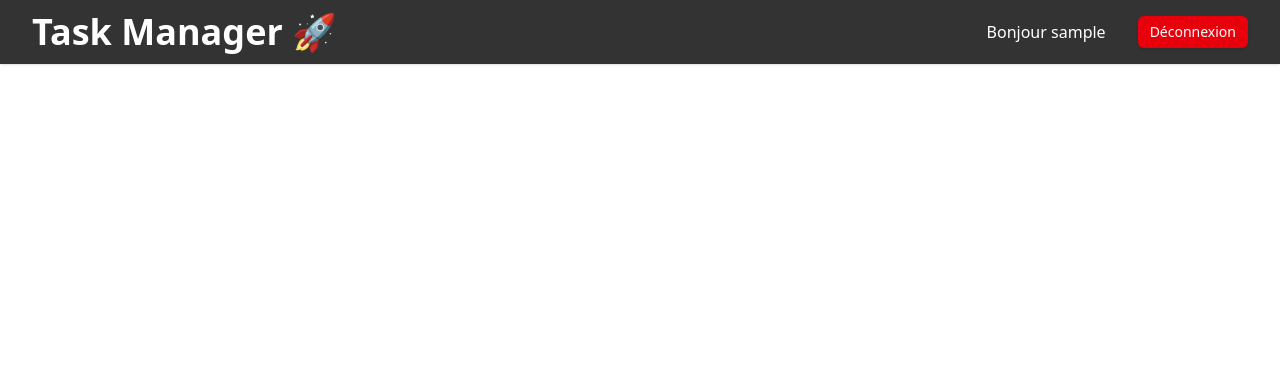
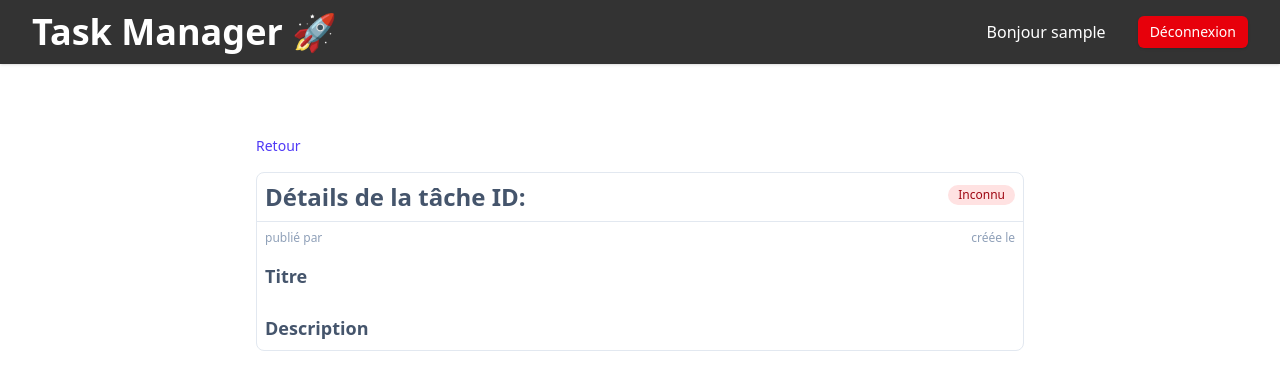
Before and after one commit to Louisrca/angular-task-manager, an Angular app in the folder web/: page /task/1 in a window 1280 px wide. Before the commit this address led to /. Shown: the top 390 px of the page. Built offline with nearby package versions, Linux system fonts and the light colour scheme; no server answers; sample sign-in values are in the browser's storage.

Commit message:
part-1: Vue Détail (Routing)

```diff
--- a/web/src/app/app.config.ts
+++ b/web/src/app/app.config.ts
@@ -1,14 +1,21 @@
 import { ApplicationConfig, provideBrowserGlobalErrorListeners } from '@angular/core';
-import {provideRouter, withComponentInputBinding} from '@angular/router';
+import { provideRouter, withComponentInputBinding } from '@angular/router';
+import { registerLocaleData } from '@angular/common';
+import localeFr from '@angular/common/locales/fr';
 
 import { routes } from './app.routes';
-import {provideHttpClient, withFetch, withInterceptors} from '@angular/common/http';
-import {authInterceptorInterceptor} from './core/auth/interceptors/auth-interceptor-interceptor';
+import { provideHttpClient, withFetch, withInterceptors } from '@angular/common/http';
+import { authInterceptorInterceptor } from './core/auth/interceptors/auth-interceptor-interceptor';
+import { DATE_PIPE_DEFAULT_OPTIONS } from '@angular/common';
 
 export const appConfig: ApplicationConfig = {
   providers: [
     provideBrowserGlobalErrorListeners(),
     provideRouter(routes, withComponentInputBinding()),
-    provideHttpClient(withFetch(), withInterceptors([authInterceptorInterceptor]))
-  ]
+    provideHttpClient(withFetch(), withInterceptors([authInterceptorInterceptor])),
+    {
+      provide: DATE_PIPE_DEFAULT_OPTIONS,
+      useValue: { dateFormat: 'longDate', dateLocale: registerLocaleData(localeFr) },
+    },
+  ],
 };
--- /dev/null
+++ b/web/src/app/features/task/details-task/details-task.html
@@ -0,0 +1,34 @@
+<div class="flex flex-col gap-4 max-w-3xl mx-auto mt-18">
+  <div class="text-sm text-indigo-600 hover:underline w-fit">
+    <button class="cursor-pointer" (click)="goBack()">Retour</button>
+  </div>
+  <div class="border border-slate-200 rounded-lg">
+    <div class="flex flex-col border-b border-b-slate-200 rounded-t-lg p-2">
+      <div class="flex flex-row justify-between">
+        <h1 class="text-2xl font-semibold text-slate-600">
+          Détails de la tâche ID: {{ task()?.id }}
+        </h1>
+        <app-status-badge [status]="task()?.status"></app-status-badge>
+      </div>
+    </div>
+
+    <div class="p-2 flex flex-col gap-4">
+      <div flex class="flex flex-row justify-between">
+        <span class="text-xs text-slate-400"> publié par {{ task()?.user?.username }} </span>
+        <span class="text-xs text-slate-400"> créée le {{ task()?.createdAt | date }} </span>
+      </div>
+      <div class="mb-2">
+        <p class="text-lg text-slate-600 font-bold">Titre</p>
+        <p>
+          {{ task()?.title }}
+        </p>
+      </div>
+      <div>
+        <p class="text-lg text-slate-600 font-bold">Description</p>
+        <p>
+          {{ task()?.description }}
+        </p>
+      </div>
+    </div>
+  </div>
+</div>
--- /dev/null
+++ b/web/src/app/features/task/details-task/details-task.ts
@@ -0,0 +1,37 @@
+import { Component, inject, Input, signal } from '@angular/core';
+import { StatusBadge } from '../../../shared/status-badge/status-badge';
+import { Tasks } from '../interfaces/tasks';
+import { TaskService } from '../services/taskService';
+import { DatePipe } from '@angular/common';
+
+@Component({
+  selector: 'app-details-task',
+  templateUrl: './details-task.html',
+  imports: [StatusBadge, DatePipe],
+})
+export class DetailsTask {
+  taskService = inject(TaskService);
+
+  @Input() id?: string;
+
+  task = signal<Tasks | null>(null);
+
+  ngOnInit() {
+    if (this.id) {
+      this.taskService.getTaskById(+this.id).subscribe({
+        next: (task: Tasks) => {
+          const taskData = {
+            ...task,
+            targetUserId: task.user?.id ? task.user.id.toString() : null,
+          };
+          this.task.set(taskData);
+        },
+        error: () => console.log('error'),
+      });
+    }
+  }
+
+  goBack() {
+    window.history.back();
+  }
+}
--- /dev/null
+++ b/web/src/app/shared/status-badge/status-badge.html
@@ -0,0 +1,6 @@
+<span
+  class="inline-flex items-center rounded-full px-2.5 py-0.5 text-xs font-medium"
+  [class]="getStatusColor(status)"
+>
+  {{ status | taskStatus }}
+</span>
--- /dev/null
+++ b/web/src/app/shared/status-badge/status-badge.ts
@@ -0,0 +1,25 @@
+import { Component, Input } from '@angular/core';
+import { Status } from '../../features/task/interfaces/tasks';
+import { TaskStatusPipe } from '../../features/task/pipe/task-status-pipe';
+
+@Component({
+  selector: 'app-status-badge',
+  templateUrl: './status-badge.html',
+  imports: [TaskStatusPipe],
+})
+export class StatusBadge {
+  @Input() status: Status | undefined = Status.PENDING;
+
+  getStatusColor(status: Status | undefined): string {
+    switch (status) {
+      case Status.PENDING:
+        return 'bg-red-100 text-red-800';
+      case Status.IN_PROGRESS:
+        return 'bg-amber-100 text-amber-800';
+      case Status.DONE:
+        return 'bg-green-100 text-green-800';
+      default:
+        return 'bg-red-100 text-red-800';
+    }
+  }
+}
```
Also changed, not shown: web/src/app/app.routes.ts (+13 -11 lines), web/src/app/features/task/task-list/task-list.html (+158 -59 lines), web/src/app/features/task/task-list/task-list.ts (+8 -17 lines).
